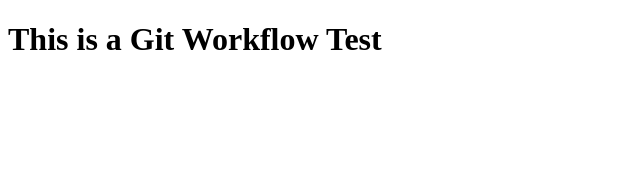
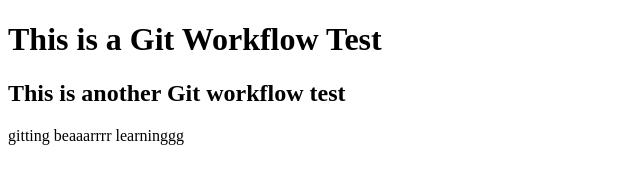
Before and after one commit to daman-m/bookish-octo-giggle, a plain HTML site: page index.html in a window 1280 px wide. Shown: the whole page, without its empty margins (0-640 px from the left). Drawn offline with Linux system fonts and the light colour scheme.

Commit message:
added a h2 and a p

```diff
--- a/index.html
+++ b/index.html
@@ -9,6 +9,8 @@
 <body>
     <header>
         <h1>This is a Git Workflow Test</h1>
+        <h2>This is another Git workflow test</h2>
+        <p>gitting beaaarrrr learninggg</p>
     </header>
 </body>
 </html>
```
